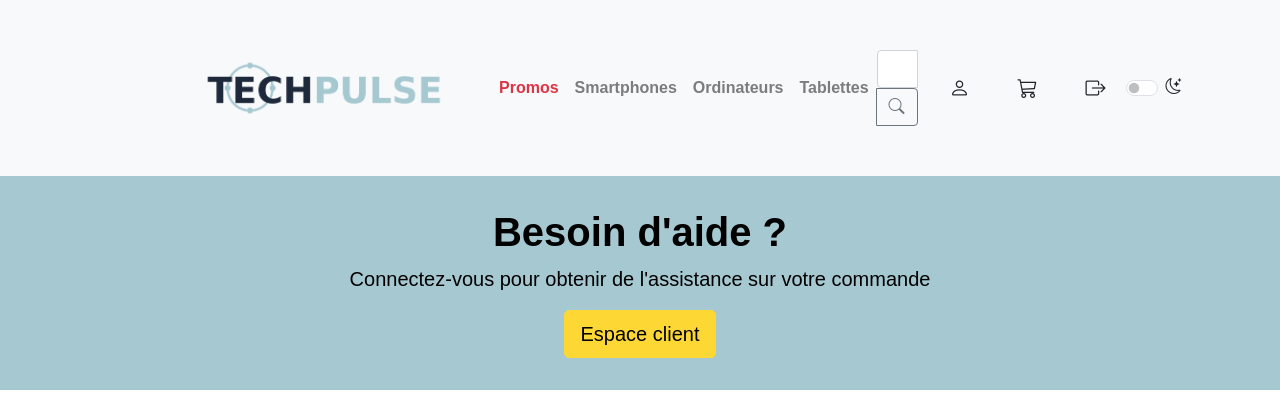
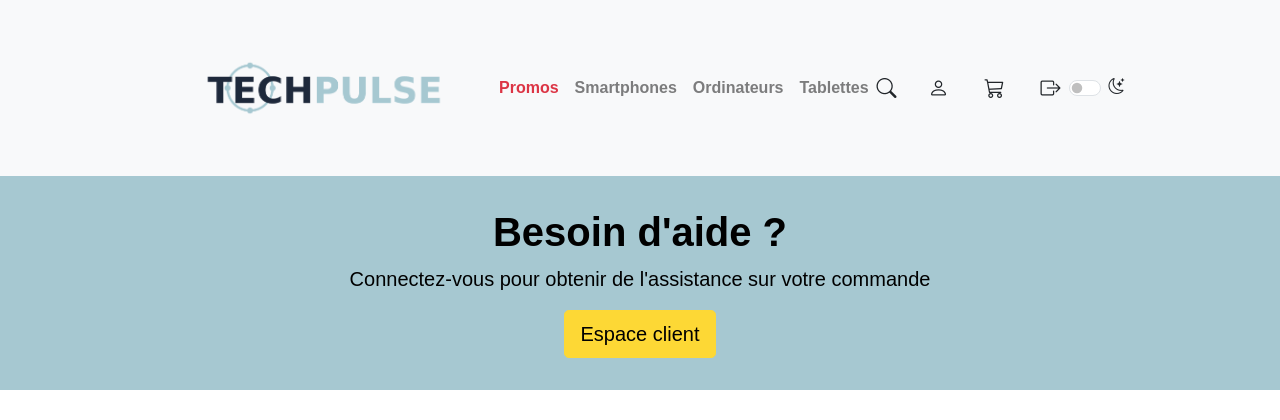
Before and after one commit to jennaram/siteEcommercePHP, a PHP site: page /help.php in a window 1280 px wide. Shown: the top 420 px of the page. Run offline with PHP 8.4, Linux system fonts and the light colour scheme; some libraries are stand-ins or nearby versions.

Commit message:
modif barre search

```diff
--- a/header.php
+++ b/header.php
@@ -44,29 +44,31 @@ session_start();
                     </li>
                 </ul>
 
-                <!-- Barre de recherche -->
-                <form class="d-flex me-3" action="search.php" method="GET">
-                    <div class="input-group">
-                        <input class="form-control" type="search" name="query" placeholder="Rechercher" aria-label="Search" required>
-                        <button class="btn btn-outline-secondary" type="submit">
-                            <i class="bi bi-search"></i>
+                <div class="search-container me-3">
+    <form class="search-form" action="search.php" method="GET">
+        <input type="text" class="search-input" name="q" placeholder="Rechercher...">
+        <button type="button" class="search-toggle btn btn-link">
+            <i class="bi bi-search fs-5"></i>
         </button>
+    </form>
 </div>
-                </form>
+
+
+
 
                <!-- Icônes utilisateur et panier -->
 <div class="d-flex align-items-center">
-                    <a class="nav-link me-3" href="user.php">
+    <a class="nav-link me-1" href="user.php">
         <i class="bi bi-person fs-5"></i>
     </a>
-                    <a class="nav-link me-3" href="cart.php">
+    <a class="nav-link me-1" href="cart.php">
         <i class="bi bi-cart3 fs-5"></i>
     </a>
-                    <a class="nav-link me-3" href="logout.php">
+    <a class="nav-link me-1" href="logout.php">
         <i class="bi bi-box-arrow-right fs-5"></i>
     </a>
     <?php if (isset($_SESSION['user_id'])): ?>
-        <a class="nav-link me-3 text-danger" href="logout.php">
+        <a class="nav-link me-2 text-danger" href="logout.php">
             <i class="bi bi-box-arrow-right fs-5"></i>
         </a>
     <?php endif; ?>
@@ -117,5 +119,25 @@ session_start();
             });
         });
     </script>
+    <script>
+document.addEventListener('DOMContentLoaded', function() {
+    const searchToggle = document.querySelector('.search-toggle');
+    const searchInput = document.querySelector('.search-input');
+
+    searchToggle.addEventListener('click', function() {
+        searchInput.classList.toggle('active');
+        if (searchInput.classList.contains('active')) {
+            searchInput.focus();
+        }
+    });
+
+    // Fermer la recherche si on clique en dehors
+    document.addEventListener('click', function(event) {
+        if (!event.target.closest('.search-container')) {
+            searchInput.classList.remove('active');
+        }
+    });
+});
+</script>
 </body>
 </html>
--- a/help.php
+++ b/help.php
@@ -25,7 +25,6 @@
 </div>
 
 <div class="container my-5">
-
     <!-- Accordéon Bootstrap -->
     <div class="accordion" id="helpAccordion">
         <!-- Section Aide & Assistance -->
@@ -80,5 +79,12 @@
 
 <!-- Bootstrap JS -->
 <script src="https://cdn.jsdelivr.net/npm/bootstrap@5.3.0/dist/js/bootstrap.bundle.min.js"></script>
-
+<script>document.querySelectorAll('.accordion-button').forEach(button => {
+    button.addEventListener('click', () => {
+        const target = document.querySelector(button.getAttribute('data-bs-target'));
+        if (target.classList.contains('show')) {
+            target.classList.remove('show');
+        }
+    });
+});</script>
 <?php include 'footer.php'; ?>
--- a/style.css
+++ b/style.css
@@ -276,3 +276,47 @@ margin-bottom: 1rem;
       font-size: 0.9rem;
   }
 }
+
+.accordion-collapse {
+    transition: height 0.3s ease-in-out; /* Assurez-vous que cette propriété est présente */
+}
+
+.search-container {
+    position: relative;
+}
+
+.search-form {
+    display: flex;
+    align-items: center;
+}
+
+.search-input {
+    width: 0;
+    padding: 0.375rem 0.75rem;
+    border: 1px solid #ced4da;
+    border-radius: 0.25rem;
+    transition: width 0.3s ease-in-out;
+    opacity: 0;
+    position: absolute;
+    right: 100%;
+    top: 50%;
+    transform: translateY(-50%);
+}
+
+.search-input.active {
+    width: 200px;
+    opacity: 1;
+}
+
+.search-toggle {
+    background: none;
+    border: none;
+    padding: 0;
+    color: var(--bs-body-color);
+}
+
+[data-bs-theme="dark"] .search-input {
+    background-color: #2b3035;
+    border-color: #495057;
+    color: #fff;
+}
```
Lines whose indentation alone changed are shown as unchanged.
